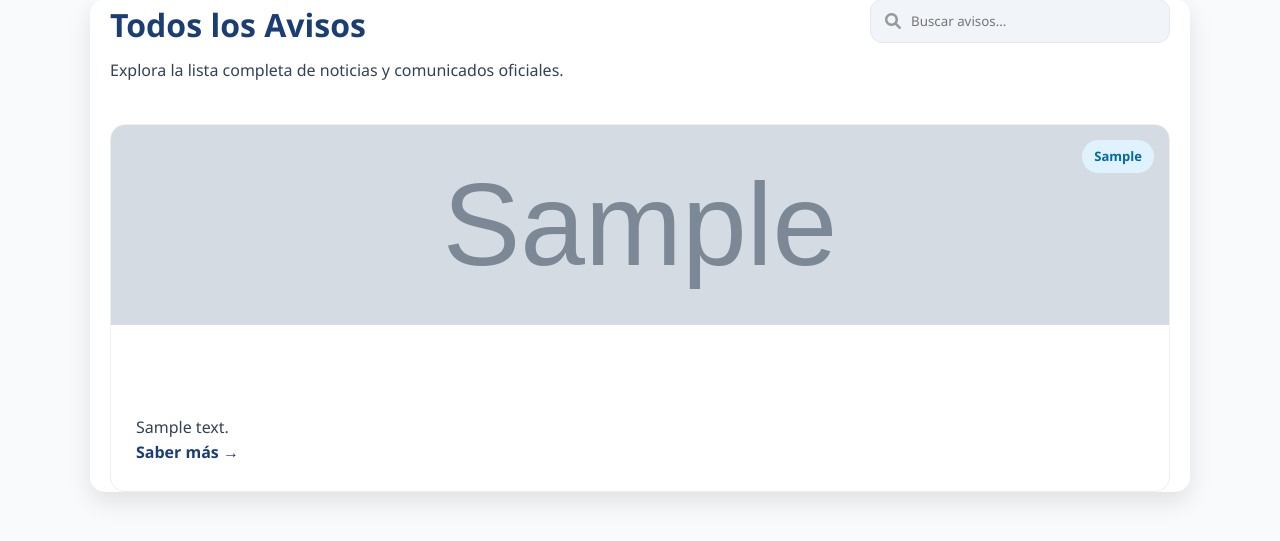
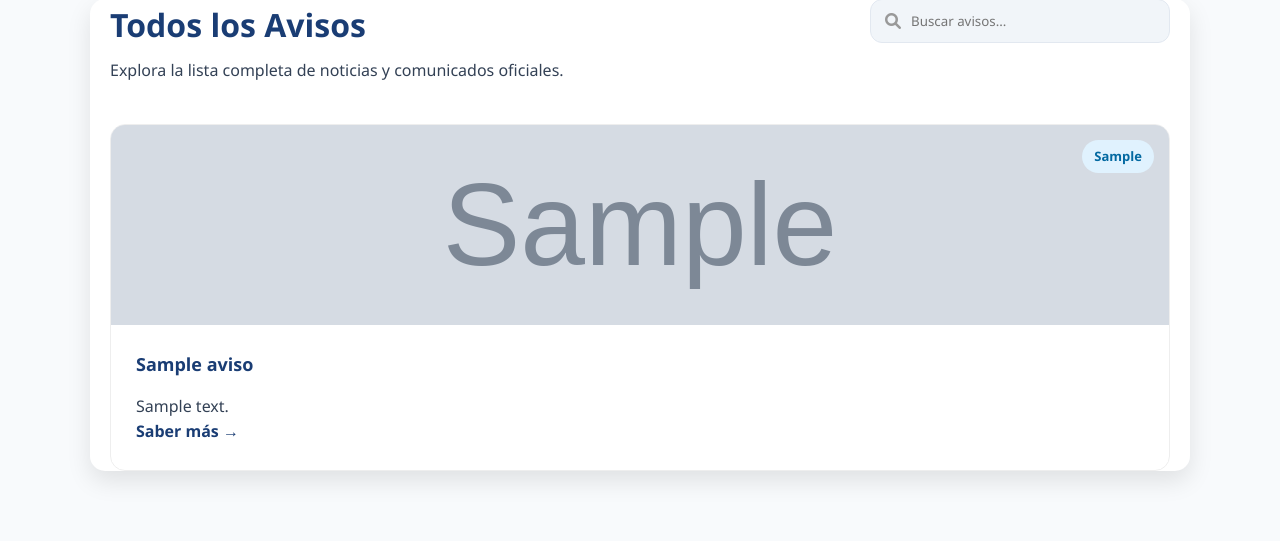
Before and after one commit to EduardoAlmeidaPavon/MINALINK, a Flask app: page /Avisos.html in a window 1280 px wide; the page is wider, and only the part inside the window is pictured. Shown: the part 109-650 px from the top of that part. Run offline with Flask 3, Linux system fonts and the light colour scheme; tables that the repository leaves empty hold one stand-in row (values such as "Sample post"); grey boxes marked "Sample" are stand-in pictures.

Commit message:
Fix titulo avisos visible

```diff
--- a/css/styles.css
+++ b/css/styles.css
@@ -2760,3 +2760,10 @@
   display: none;
 }
 }
+
+.aviso-titulo {
+font-size: 18px;
+color: #1a3d74;
+margin-bottom: 15px;
+font-weight: 700;
+}
--- a/templates/Avisos.html
+++ b/templates/Avisos.html
@@ -79,7 +79,7 @@
                     <span class="tag-badge">{{ aviso.categoria }}</span>
                 </div>
                 <div class="card-body">
-                    <h3 class="card-title">{{ aviso.titulo }}</h3>
+                    <h3 class="aviso-titulo">{{ aviso.titulo }}</h3>
                     <p class="card-text">{{ aviso.descripcion_corta }}</p>
                     <a href="/detalle_aviso/{{ aviso.id }}" class="btn-more">Saber más &rarr;</a>
                 </div>
@@ -89,7 +89,7 @@
         </div>
     </div>
 
-    <script src="js/mobile-menu.js"></script>
+    <script src="/js/mobile-menu.js"></script>
 
     <script>
         document.addEventListener('DOMContentLoaded', () => {
```
Lines whose indentation alone changed are shown as unchanged.
